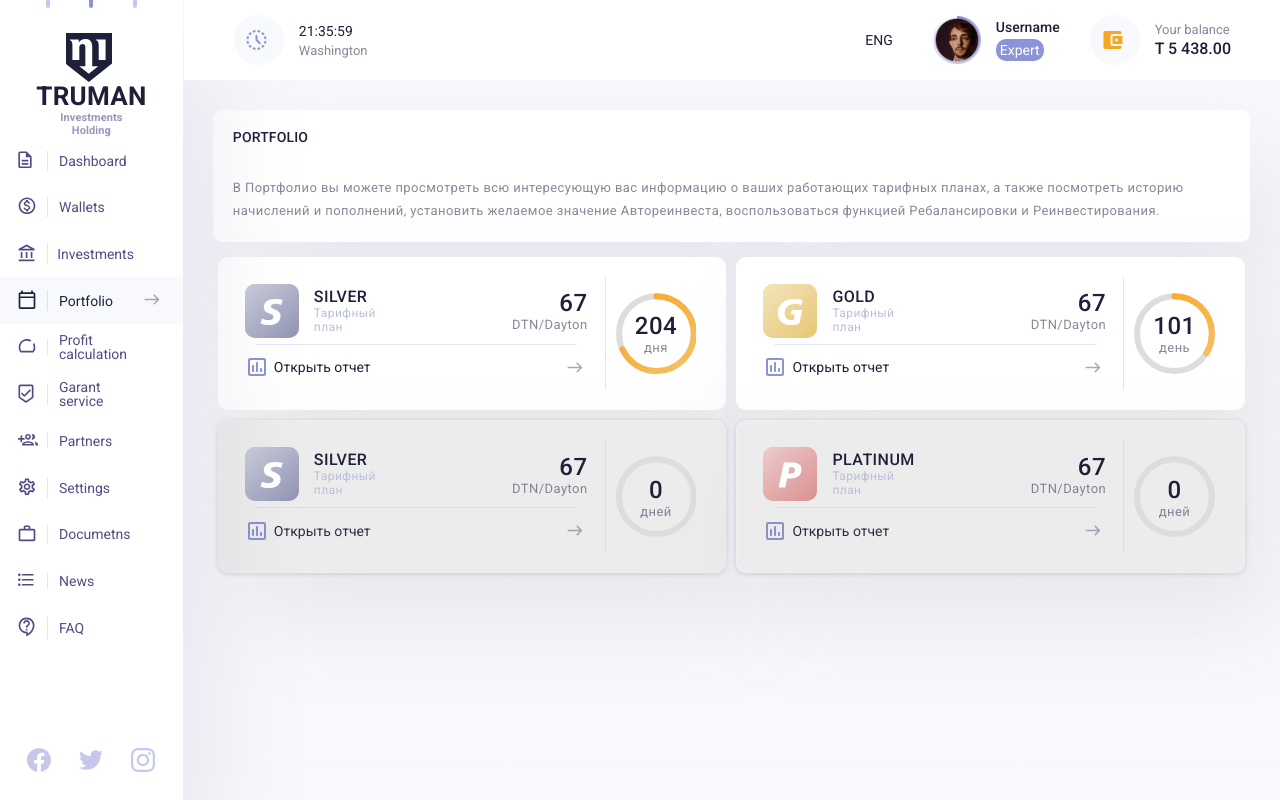
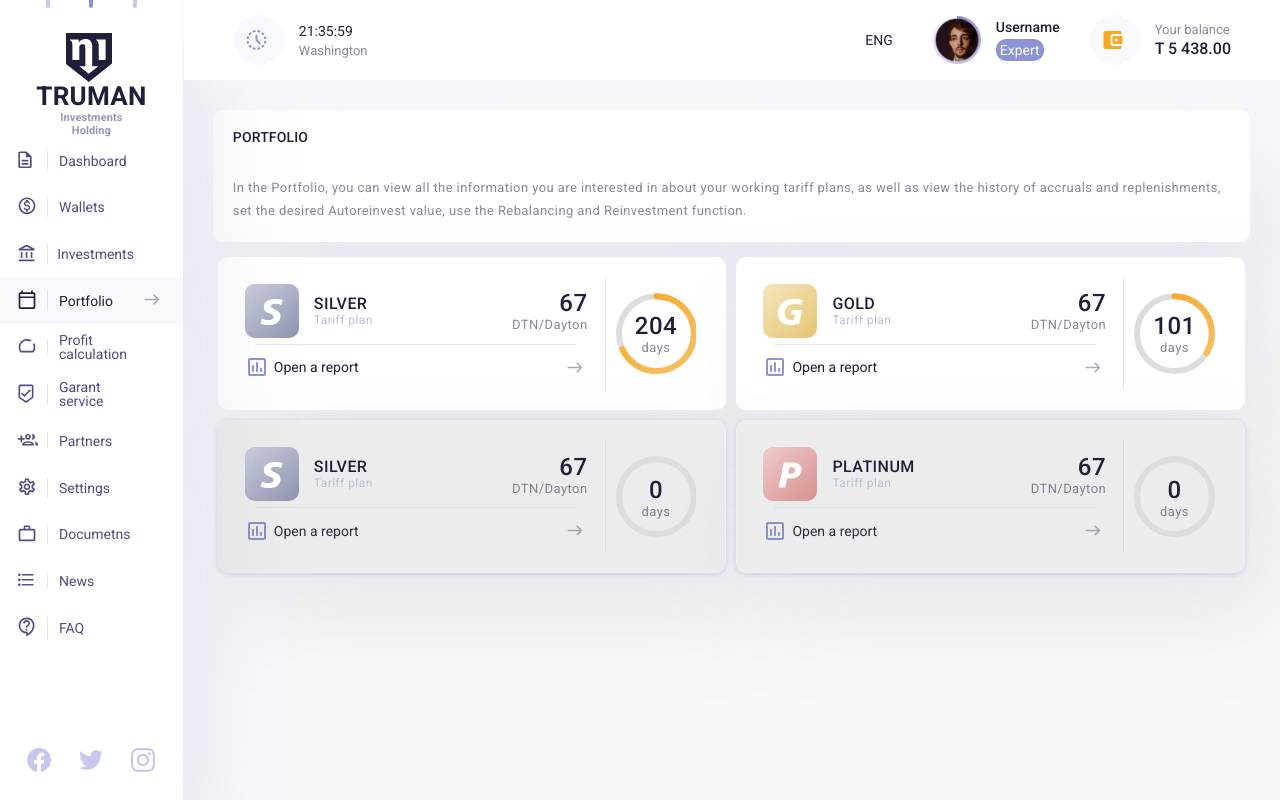
Before and after one commit to dnotrad/admin, a React (Create React App) app: page /Portfolio in a window 1280 px wide. Built offline with nearby package versions, Linux system fonts and the light colour scheme.

Commit message:
translated portfolio

```diff
--- a/public/locales/en/translation.json
+++ b/public/locales/en/translation.json
@@ -77,7 +77,6 @@
     "Cryptocurrency_market": "Cryptocurrency market",
     "Commodity_market": "Commodity market",
     "Stock_market": "Stock market",
-
     "days": "days",
     "Tariff_plan": "Tariff plan",
     "in_day": "per day",
@@ -89,6 +88,13 @@
     "once_a_day": "Accruals once a day",
     "once_a_month": "Accruals once a month",
     "withdrawal": "Withdrawal after the termination of this tariff plan."
+  },
+  "portfolio": {
+    "title": "PORTFOLIO",
+    "content": "In the Portfolio, you can view all the information you are interested in about your working tariff plans, as well as view the history of accruals and replenishments, set the desired Autoreinvest value, use the Rebalancing and Reinvestment function.",
+    "open_report": "Open a report",
+    "dnya": "days",
+    "den": "days"
   },
   "faq": {
     "title": "Frequently Asked Questions",
--- a/src/components/Portfolio/Portfolio.jsx
+++ b/src/components/Portfolio/Portfolio.jsx
@@ -4,9 +4,10 @@ import statistic from '../../assets/icons/stat.svg';
 import arrow from '../../assets/icons/arrow-to-right.svg';
 import { CircularProgress } from '../circleProgress/CircleProgress';
 import { useSelector } from 'react-redux';
-
+import { useTranslation } from "react-i18next";
 function PortfolioItem(props) {
-    console.log(props.i)
+    // console.log(props.i)
+    const { t, i18n } = useTranslation(); //хук для смены языка
     return (
         <div className={s.item_invest_wrapper}>
             <div className={`${s.item_invest_body} ${props.i === 1 && s.disabled}`} >
@@ -17,7 +18,7 @@ function PortfolioItem(props) {
                         </div>
                         <div className={s.item_invest_left_top_title}>
                             <span className={s.item_title}>{props.data.name}</span>
-                            <span className={s.item_subtitle}>Тарифный план</span>
+                            <span className={s.item_subtitle}>{t("invest.Tariff_plan")}</span>
                         </div>
                         <div className={s.item_invest_left_top_money}>
                             <span className={s.item_title_money}>{props.data.history.invest}</span>
@@ -27,7 +28,7 @@ function PortfolioItem(props) {
                     <div className={s.item_invest_left_bottom} onClick={() => props.setDraw(props.data.id)}>
                         <div className={s.item_invest_left_bottom_icon}>
                             <img src={statistic} alt="" />
-                            <span> Открыть отчет </span>
+                            <span> {t("portfolio.open_report")} </span>
                         </div>
                         <div className={s.item_invest_left_bottom_arrow}>
                             <img src={arrow} alt="" />
@@ -45,7 +46,7 @@ function PortfolioItem(props) {
                     </CircularProgress>
                     <div className={s.circle_data}>
                         <span className={s.item_title_money}>{props.data.timing}</span>
-                        <span className={s.item_subtitle_money}>{parseInt(props.data.timing.toString().slice(-1)) === 1 ? "день" : parseInt(props.data.timing.toString().slice(-1)) > 1 && parseInt(props.data.timing.toString().slice(-1)) < 5 ? "дня" : "дней"}</span>
+                        <span className={s.item_subtitle_money}>{parseInt(props.data.timing.toString().slice(-1)) === 1 ? t("portfolio.den") : parseInt(props.data.timing.toString().slice(-1)) > 1 && parseInt(props.data.timing.toString().slice(-1)) < 5 ? t("portfolio.dnya") : t("invest.days")}</span>
                     </div>
                 </div>
             </div>
@@ -103,15 +104,15 @@ function makeArr(data) {
 }
 
 function PortfolioMain(props) {
-
+    const { t, i18n } = useTranslation(); //хук для смены языка
     return (
         <>
             <div className={s.Portfolio_header}>
                 <div className={s.Portfolio_header_title}>
-                    <span>Portfolio</span>
+                    <span>{t("portfolio.title")}</span>
                 </div>
                 <div className={s.Portfolio_header_subscription}>
-                    <span>В Портфолио вы можете просмотреть всю интересующую вас информацию о ваших работающих тарифных планах, а также посмотреть историю начислений и пополнений,  установить желаемое значение Автореинвеста, воспользоваться функцией Ребалансировки и Реинвестирования.</span>
+                    <span>{t("portfolio.content")}</span>
                 </div>
             </div>
             <div className={s.Portfolio_invest}>
```
Also changed, not shown: public/locales/ru/translation.json (+7 -0 lines).
